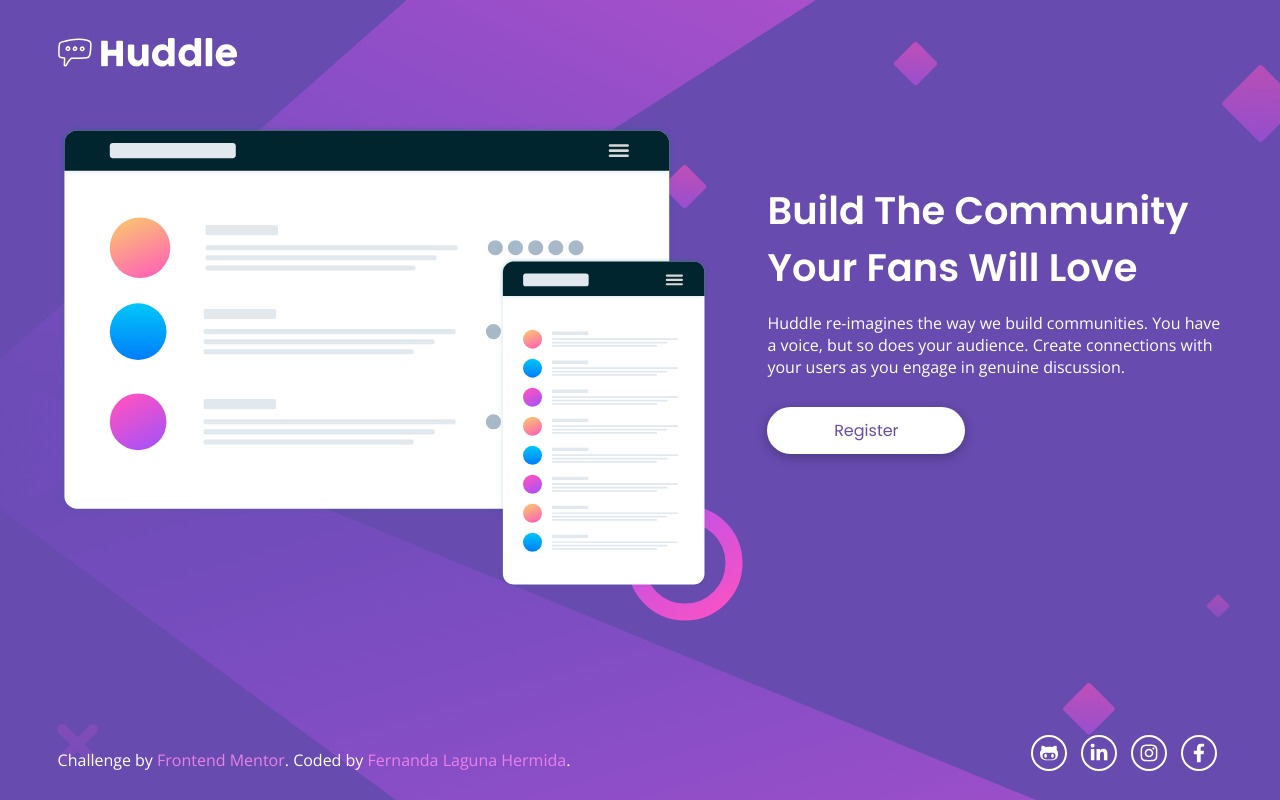
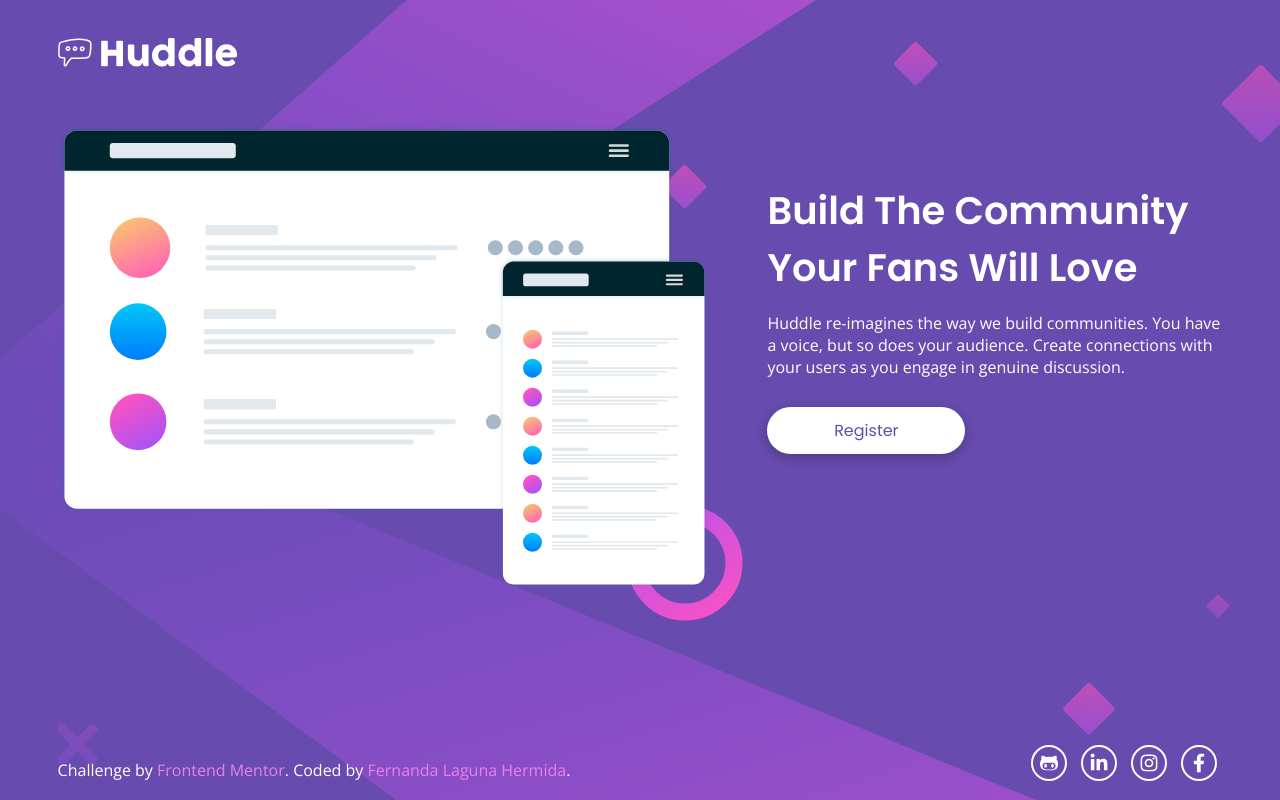
Before and after one commit to ferlagher/FMC-Huddle-landing-page, a plain HTML site: page index.html in a window 1280 px wide. Drawn offline with nearby package versions, Linux system fonts and the light colour scheme.

Commit message:
Padding issue fixed

```diff
--- a/sass/partials/_layout.scss
+++ b/sass/partials/_layout.scss
@@ -32,7 +32,7 @@ body {
         }
     }
     footer {
-        padding: calc($pad / 2) $pad;
+        padding: 0 $pad calc($pad / 3) $pad;
         display: flex;
         flex-flow: row wrap-reverse;
         justify-content: center;
```
Also changed, not shown: css/style.css.
